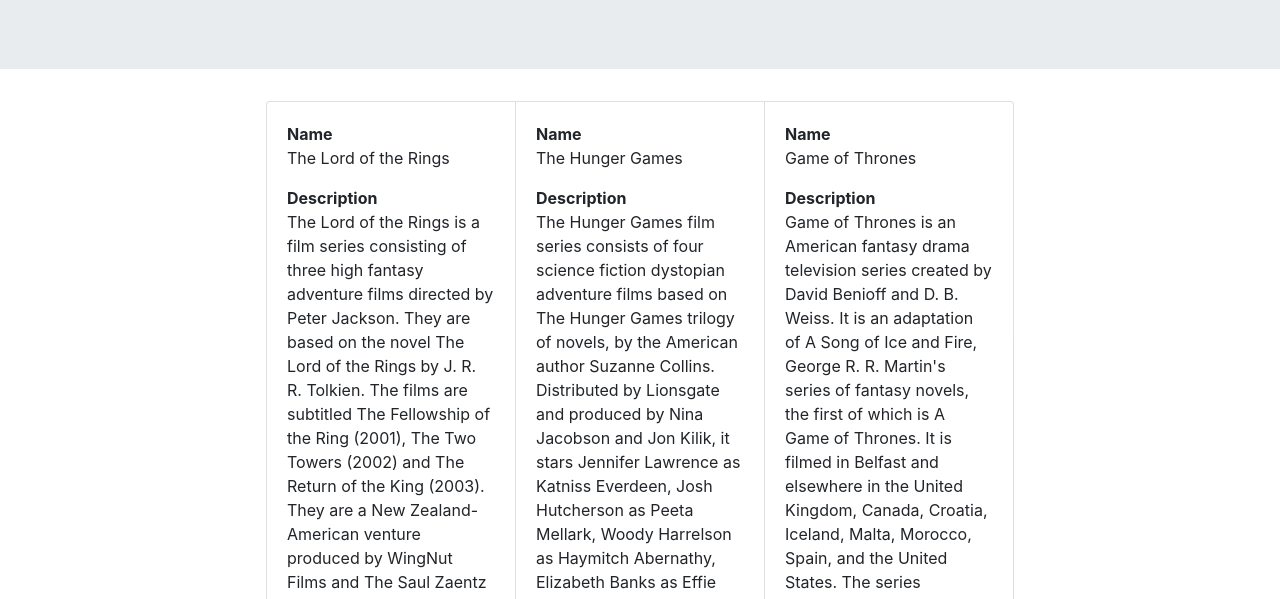
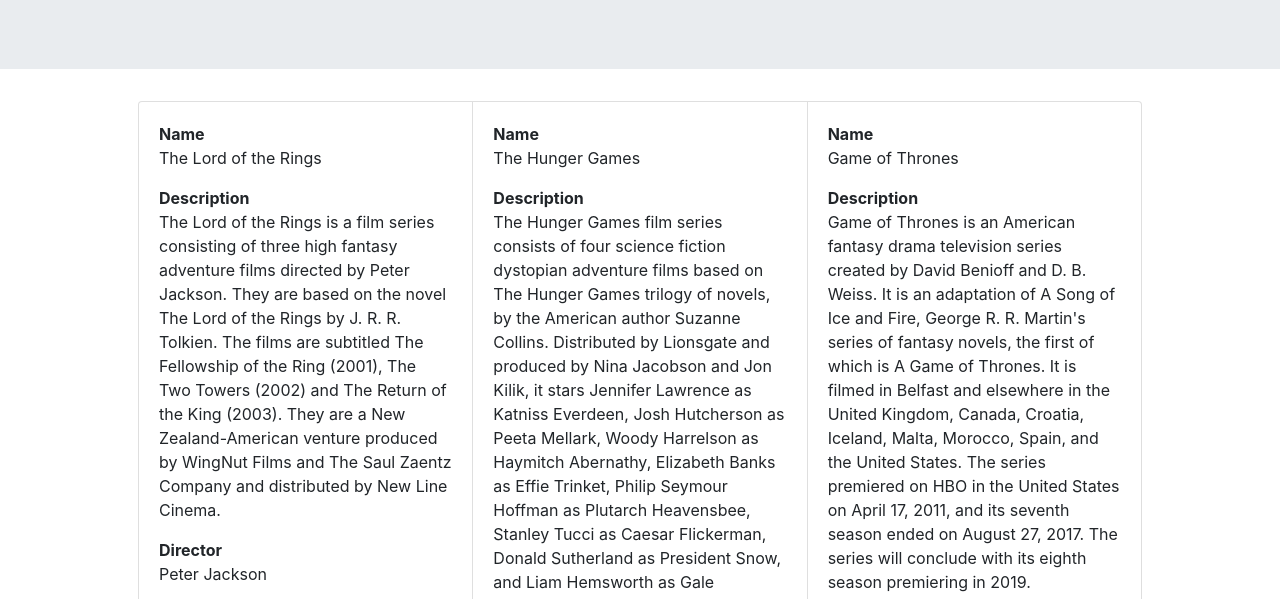
Before and after one commit to DavidOrtizEspinosa12/practica_vuejs_componentes, a website: page index.html in a window 1280 px wide. Shown: the part 171-770 px from the top of the page. Drawn offline with nearby package versions, Linux system fonts and the light colour scheme.

Commit message:
Correcion de errores

```diff
--- a/index.html
+++ b/index.html
@@ -20,7 +20,7 @@
             <div class="jumbotron jumbotron-fluid">
                 <h1 id="title">{{col.collection.title}}</h1>
             </div>
-            <div style="margin: 0 auto; width:60%;">
+            <div style="margin: 0 auto; width:80%;">
                 <div class="card-group" style="margin: 20px 10px;" >
                     <div v-for="item in col.collection.items" is="item-data" v-if="!lista.includes(col.collection.items.indexOf(item))" v-bind:elemento="item" v-bind:posicion="col.collection.items.indexOf(item)"></div>
                     <div v-else is="edit-form" v-bind:elemento="item" v-bind:posicion="col.collection.items.indexOf(item)"></div>
--- a/js/script.js
+++ b/js/script.js
@@ -51,7 +51,7 @@
     methods: {
         closeForm: function(posicion /*itemdata*/){
             //itemdata.visible = true;
-            array.splice(array.indexOf(posicion,1));
+            array.splice(array.indexOf(posicion),1);
         }
     }
 })
```
